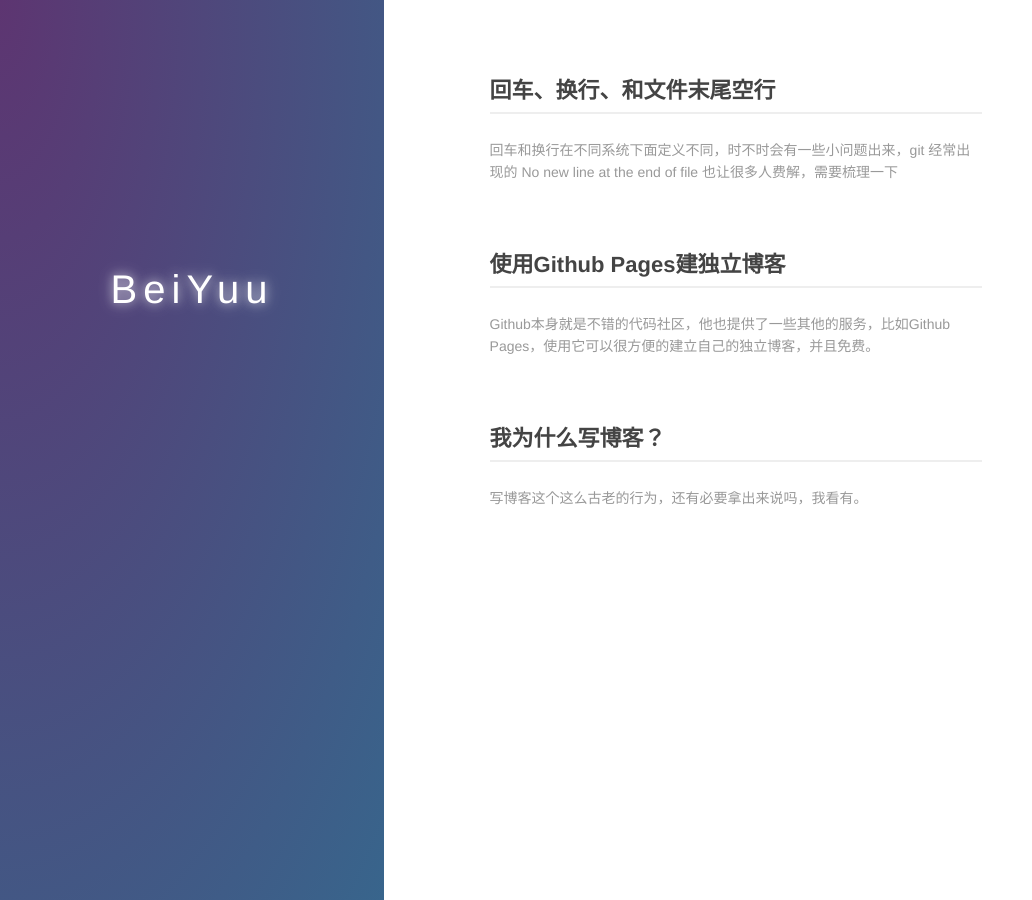
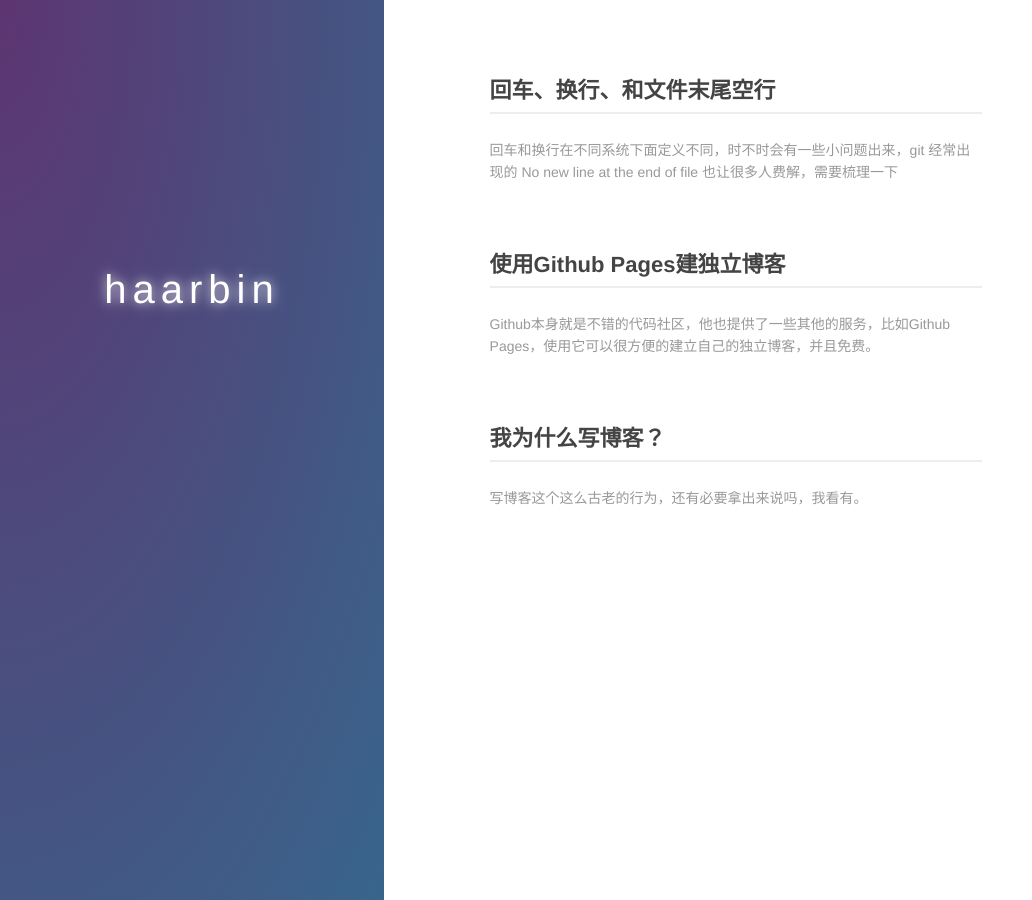
Before and after one commit to haarbin/haarbin.github.io, a Jekyll site: the page built from index.md, in a window 1280 px wide. Shown: the whole page, without its empty margins (0-1032 px from the left). Built offline with Jekyll 4.4.1, drawn with Linux system fonts in a browser that asks for light colours.

Commit message:
sixth
sixth

```diff
--- a/index.md
+++ b/index.md
@@ -6,7 +6,7 @@ layout: default
   <div class="index-wrapper">
     <div class="aside">
       <div class="info-card">
-        <h1>BeiYuu</h1>
+        <h1>haarbin</h1>
         <a href="http://weibo.com/1790140863/" target="_blank"><img src="http://www.weibo.com/favicon.ico" alt="" width="25"/></a>
         </div>
       <div id="particles-js"></div>
```
Also changed, not shown: README.md.
